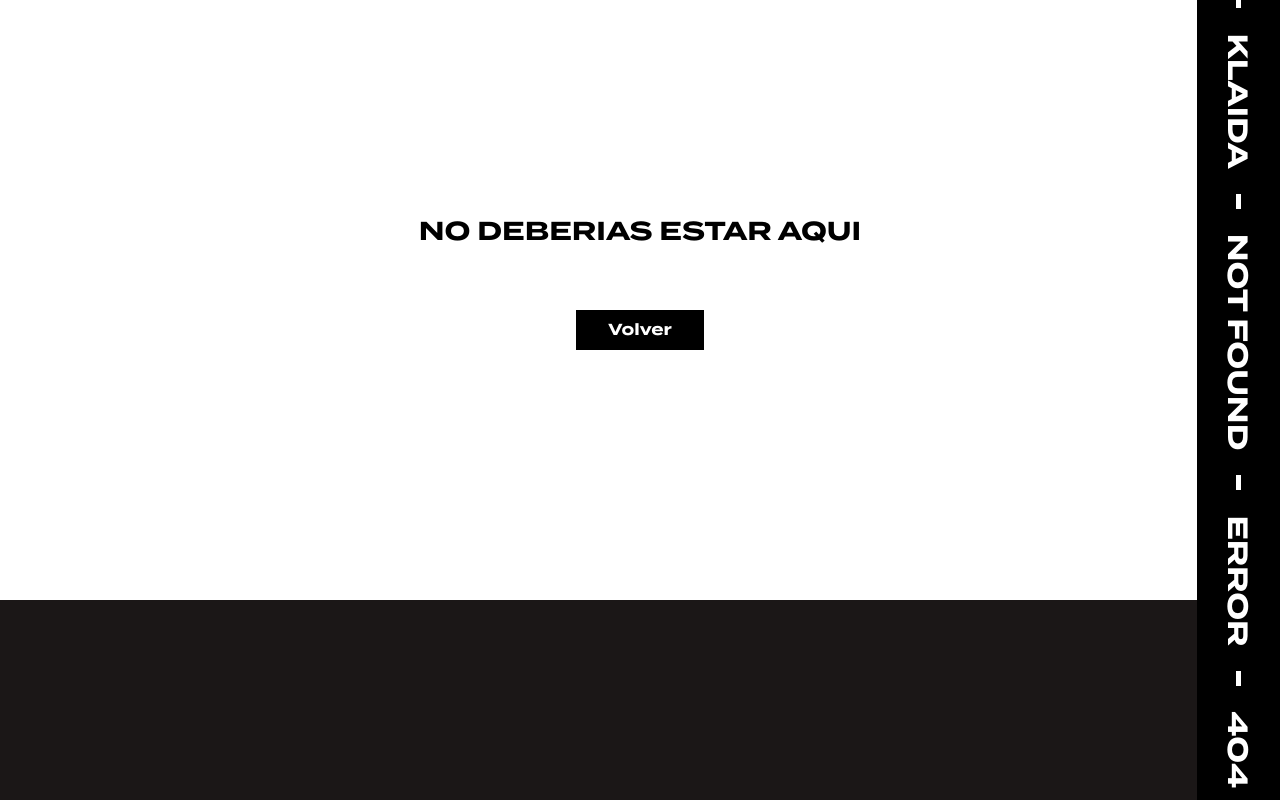
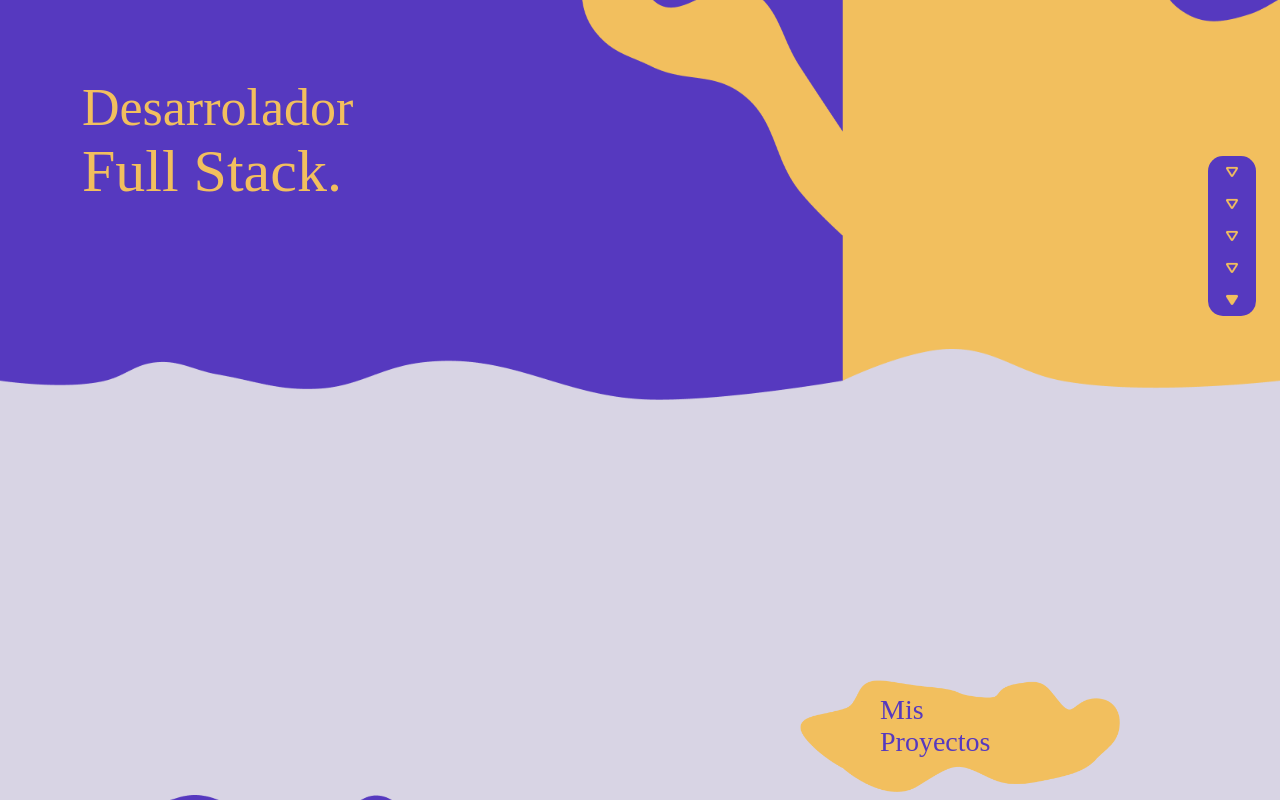
Before and after one commit to horacio-a/Porfolio, a Next.js app: page /boob in a window 1280 px wide. Before the commit this address had no page. Shown: the part 200-1000 px from the top of the page. Before the commit the page ends 800 px from the top, so only its background shows below. Built offline with nearby package versions, Linux system fonts and the light colour scheme; a web font is replaced by a local one.

Commit message:
<feat> [pages\boob.js]: change style for porfolio

```diff
--- /dev/null
+++ b/pages/boob.js
@@ -0,0 +1,118 @@
+import React, { useEffect, useRef, useState } from "react";
+import { scroller } from "react-scroll";
+import HeaderMain from "../componets/headermain";
+import { Waypoint } from 'react-waypoint';
+import Head from "next/head";
+import Hero from "@/componets/main/hero";
+import Project from "@/componets/main/project";
+import Hability from "@/componets/main/hability";
+import Contact from "@/componets/main/contact";
+import MainFooter from "@/componets/main/MainFooter";
+import { Toaster } from "react-hot-toast";
+
+
+const Index = () => {
+
+    const [TitlePage, setTitlePage] = useState('Horacio Albornoz')
+    const [scrollItem, setScrollItem] = useState(0)
+
+    useEffect(() => {
+        ScrolltoInicio()
+    }, [])
+
+    const changebyscrotum = (data) => {
+        setScrollItem(data)
+    }
+
+
+
+    const ScrolltoProyect = () => {
+        scroller.scrollTo('proyectos', {
+            duration: 500,
+            delay: 50,
+            smooth: true,
+            offset: -50
+        })
+    }
+    const ScrolltoInicio = () => {
+        scroller.scrollTo('inicio', {
+            duration: 500,
+            delay: 50,
+            smooth: true,
+            offset: -50
+        })
+    }
+    const Scrolltohabilidades = () => {
+        scroller.scrollTo('habilidades', {
+            duration: 500,
+            delay: 50,
+            smooth: true,
+            offset: 5
+        })
+    }
+    const ScrolltoContacto = () => {
+        scroller.scrollTo('Contacto', {
+            duration: 500,
+            delay: 50,
+            smooth: true,
+            offset: 0
+        })
+    }
+    const ScrolltoFooter = () => {
+        scroller.scrollTo('Footer', {
+            duration: 500,
+            delay: 50,
+            smooth: true,
+            offset: 5
+        })
+    }
+
+
+    return (
+        <div className="FondoWhite">
+            <Head>
+                <link rel="icon" href="\imagenes\main\darkS.png" />
+                <meta name="description" content="Porfolio de horacio Albornoz" />
+                <title>{TitlePage}</title>
+            </Head>
+
+
+            <Waypoint
+                onEnter={() => { changebyscrotum(0); setTitlePage('Horacio Albornoz') }} />
+
+            <HeaderMain Scrolltohabilidades={Scrolltohabilidades} ScrolltoContacto={ScrolltoContacto}
+                ScrolltoFooter={ScrolltoFooter} ScrolltoInicio={ScrolltoInicio} scrollItem={scrollItem}
+                setScrollItem={setScrollItem} ScrolltoProyect={ScrolltoProyect} />
+            <Hero />
+
+
+            <Project changebyscrotum={changebyscrotum} setTitlePage={setTitlePage} />
+
+
+
+            <Hability changebyscrotum={changebyscrotum} setTitlePage={setTitlePage} />
+
+
+
+
+            <Contact changebyscrotum={changebyscrotum} setTitlePage={setTitlePage} />
+
+
+            <MainFooter ScrolltoProyect={ScrolltoProyect} Scrolltohabilidades={Scrolltohabilidades}
+                ScrolltoContacto={ScrolltoContacto} changebyscrotum={changebyscrotum} setTitlePage={setTitlePage} />
+            <Toaster
+                toastOptions={{
+                    className: 'fontGotham'
+                }} />
+
+        </div>
+
+
+
+    )
+
+}
+
+
+
+export default Index;
```
